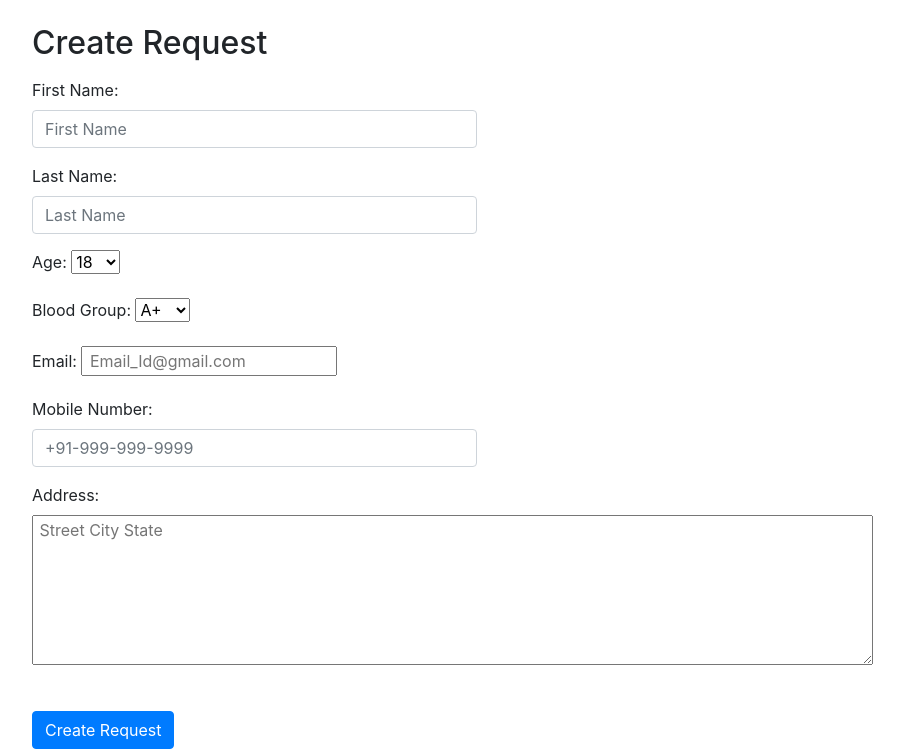
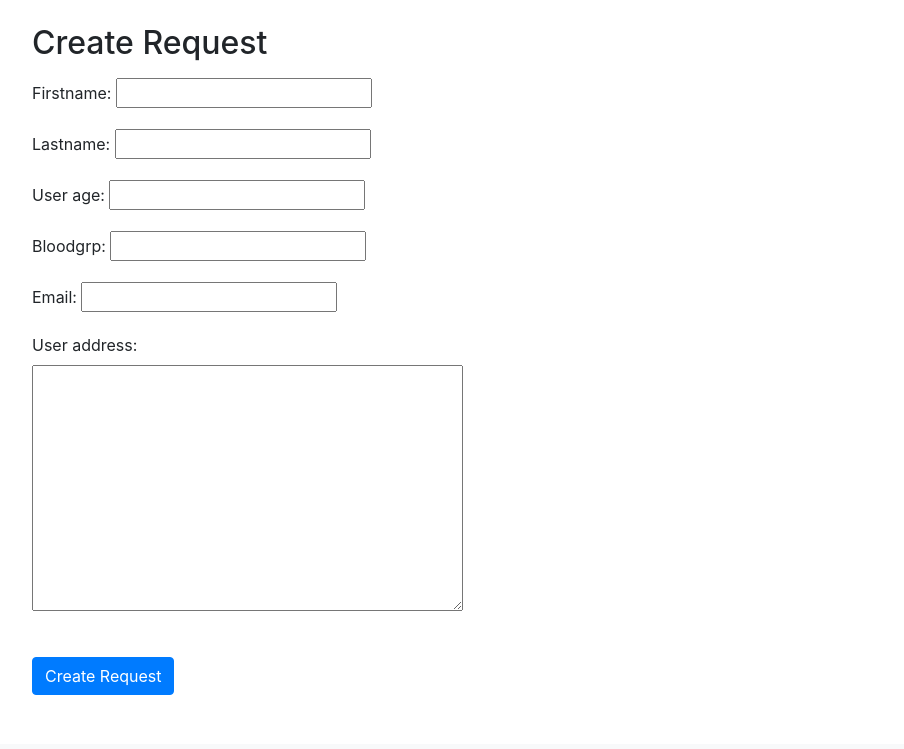
Before and after one commit to Gunamvn/coen_bloodbank_full, a Django app: page /createreq/ in a window 1280 px wide. Shown: the part 56-805 px from the top of the page, without its empty margins (53-957 px from the left). After the commit the page ends 751 px from the top, so only its background shows below. Run offline with Django 3.2, Linux system fonts and the light colour scheme; some libraries are stand-ins or nearby versions.

Commit message:
Update 2
Update 2 - 29.03.2021

```diff
--- /dev/null
+++ b/login/forms.py
@@ -0,0 +1,7 @@
+from django.forms import ModelForm
+from .models import bbank
+
+class CreateForm(ModelForm):
+    class Meta:
+        model = bbank
+        fields = ['firstname', 'lastname', 'user_age', 'bloodgrp', 'email', 'user_address']
--- a/login/models.py
+++ b/login/models.py
@@ -1,13 +1,18 @@
 from django.db import models
 from django.contrib.auth.models import User
+# from phone_field import PhoneField
 
 class bbank(models.Model):
-    title = models.CharField(max_length=100)
-    memo = models.TextField(blank=True)
+    firstname = models.CharField(null=True, blank=True, max_length=100)
+    lastname = models.CharField(null=True, blank=True, max_length=100)
+    user = models.ForeignKey(User, on_delete=models.CASCADE)
+    user_age = models.IntegerField(null=True, blank=True)
+    bloodgrp = models.CharField(null=True, blank=True, max_length=4)
+    email = models.EmailField(null=True, blank=True, max_length=100)
+    # mobile = PhoneField(null=True, blank=False, unique=True)
+    datecompleted = models.DateTimeField(null=True, blank=True)
     created = models.DateTimeField(auto_now_add=True)
-    datecompleted = models.DateTimeField(null=True, blank=True)
-    important = models.BooleanField(default=False)
-    user = models.ForeignKey(User, on_delete=models.CASCADE)
+    user_address = models.TextField(null=True, blank=False, max_length=300)
 
-    # def__str__(self):
-    #     return self.title
+    def __str__(self):
+        return self.firstname
--- a/login/templates/login/createreq.html
+++ b/login/templates/login/createreq.html
@@ -15,7 +15,9 @@
             {% endif %}
             <form method="POST">
                 {% csrf_token %}
-                <div class="form-group">
+
+                {{ form.as_p }}
+                {% comment %} <div class="form-group">
                     <label for="firstname">First Name: </label>
                     <input type="text" name="firstname" class="form-control" id="firstname" placeholder="First Name" required>
                 </div>
@@ -24,7 +26,7 @@
                     <input type="text" name="lastname" class="form-control" id="lastname" placeholder="Last Name" required>
                 </div>
                 <div class="form-group">
-                    <label for="lastname">Age: </label>
+                    <label for="user_age">Age: </label>
                     <select class="nav-item dropdown" name="age">
                         <option value="18">18</option>
                         <option value="19">19</option>
@@ -112,7 +114,7 @@
                     </select>
                 </div>
                 <div class="form-group">
-                    <label for="lastname">Blood Group: </label>
+                    <label for="bloodgrp">Blood Group: </label>
                     <select class="nav-item dropdown" name="bloodgrp">
                         <option value="A+">A+</option>
                         <option value="A-">A-</option>
@@ -133,9 +135,9 @@
                     <input type="text" name="mobile" class="form-control" id="mobile" placeholder="+91-999-999-9999" required>
                 </div>
                 <div class="form-group">
-                    <label for="address">Address: </label>
+                    <label for="user_address">Address: </label>
                     <textarea name="textarea" rows="6" cols="80" placeholder=" Street City State " required></textarea>
-                </div>
+                </div> {% endcomment %}
                 <br>
                 <button type="submit" class="btn btn-primary">Create Request</button>
             </form>
--- a/login/templates/login/donorreg.html
+++ b/login/templates/login/donorreg.html
@@ -24,7 +24,7 @@
                     <input type="text" name="lastname" class="form-control" id="lastname" placeholder="Last Name" required>
                 </div>
                 <div class="form-group">
-                    <label for="lastname">Age: </label>
+                    <label for="age">Age: </label>
                     <select class="nav-item dropdown" name="age">
                         <option value="18">18</option>
                         <option value="19">19</option>
@@ -72,7 +72,7 @@
                     </select>
                 </div>
                 <div class="form-group">
-                    <label for="lastname">Blood Group: </label>
+                    <label for="bloodgrp">Blood Group: </label>
                     <select class="nav-item dropdown" name="bloodgrp">
                         <option value="A+">A+</option>
                         <option value="A-">A-</option>
--- a/login/views.py
+++ b/login/views.py
@@ -3,6 +3,8 @@ from django.contrib.auth.forms import UserCreationForm, AuthenticationForm
 from django.contrib.auth.models import User
 from django.db import IntegrityError
 from django.contrib.auth import login, logout, authenticate
+from .forms import CreateForm
+from .models import bbank
 
 def homepage(request):
     return render(request, 'login/homepage.html')
@@ -23,7 +25,9 @@ def signupuser(request):
             return render(request, 'login/signupuser.html', {'form':UserCreationForm(), 'error':'Password did not match'})
 
 def currentbbank(request):
-    return render(request, 'login/currentbbank.html')
+    userrequest = bbank.objects.filter(user=request.user)
+    return render(request, 'login/currentbbank.html', {'userrequest':userrequest})
+
 
 def logoutuser(request):
     if request.method == 'POST':
@@ -42,24 +46,37 @@ def loginuser(request):
             return redirect('currentbbank')
 
 def donorreg(request):
-    return render(request, 'login/donorreg.html')
+    if request.method == 'GET':
+        return render(request, 'login/donorreg.html', {'form':AuthenticationForm()})
+    else:
+        pass
 
 def createreq(request):
-    return render(request, 'login/createreq.html')
+    if request.method == 'GET':
+        return render(request, 'login/createreq.html', {'form':CreateForm()})
+    else:
+        try:
+            form = CreateForm(request.POST)
+            newreq = form.save(commit=False)
+            newreq.user = request.user
+            newreq.save()
+            return redirect('currentbbank')
+        except ValueError:
+            return render(request, 'login/createreq.html', {'form':CreateForm(), 'error':'Incorrect data passed. Please pass the correct data'})
 
 def changepass(request):
     if request.method == 'GET':
         return render(request, 'login/changepass.html', {'form':AuthenticationForm()})
     else:
-        user = authenticate(request, username=request.POST['username'], password=request.POST['password_old'])
-        if user is None:
+        user_changepass = authenticate(request, username=request.user, password=request.POST['password_old'])
+        if user_changepass is None:
             return render(request, 'login/changepass.html', {'form':AuthenticationForm(), 'error':'Please enter correct password'})
         else:
             if request.POST['password1'] == request.POST['password2']:
                 try:
                     # login(request, user)
-                    user.set_password('password1')
-                    user.save()
+                    user_changepass.set_password('password1')
+                    user_changepass.save()
                     return redirect('currentbbank', {'form':AuthenticationForm(), 'success':'Password has successfully changed'})
                 except IntegrityError:
                     return render(request, 'login/signupuser.html', {'form':UserCreationForm(), 'error':'This username is already been taken please use different username'})
```
Also changed, not shown: login/templates/login/currentbbank.html (+32 -10 lines), db.sqlite3, login/migrations/0003_auto_20210328_1718.py (added), login/migrations/0004_auto_20210328_1928.py (added), login/migrations/0005_remove_bbank_mobile.py (added).
